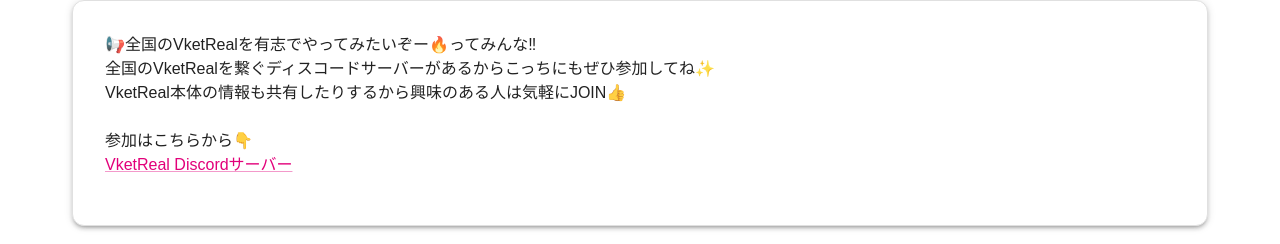
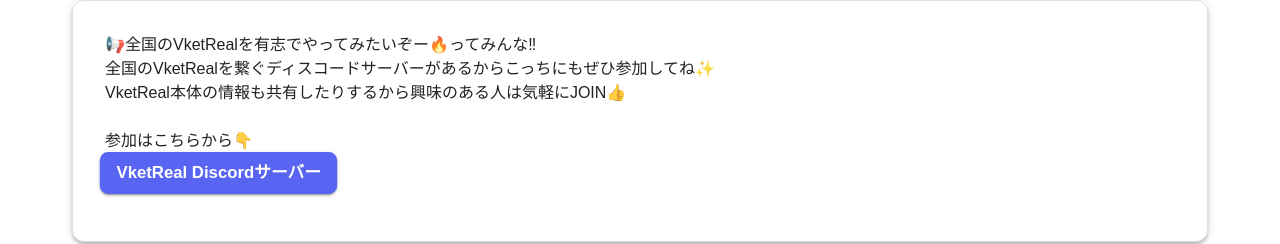
Before and after one commit to VKetDeveloper/vrit, a Next.js app: page /vrit/ in a window 1280 px wide. Shown: the part 944-1188 px from the top of the page. Built offline with nearby package versions, Linux system fonts and the light colour scheme.

Commit message:
Update Discord link and enhance button styling
Replaced the Discord server link with a new URL and switched from MuiLink to a styled Box component. Added custom styles and a 'boing' animation for improved visual appeal and interactivity.

```diff
--- a/src/app/components/vketreal_news.tsx
+++ b/src/app/components/vketreal_news.tsx
@@ -1,6 +1,7 @@
 'use client';
 import React from 'react';
-import { Box, Typography, Link as MuiLink } from '@mui/material';
+import { Box, Typography } from '@mui/material';
+
 
 
 
@@ -46,13 +47,44 @@
           VketReal本体の情報も共有したりするから興味のある人は気軽にJOIN👍<br />
           <br />
           参加はこちらから👇<br />
-          <MuiLink
-            href="https://x.com/VketReal/status/1950817761070125178"
+          <Box
+            component="a"
+            href="https://t.co/WAHjBJg6oA"
             rel="noopener noreferrer"
-            underline="always"
+            sx={{
+              display: 'inline-flex',
+              alignItems: 'center',
+              gap: 1,
+              px: 2,
+              py: 1,
+              borderRadius: 2,
+              background: '#5865F2',
+              color: '#fff',
+              fontWeight: 600,
+              textDecoration: 'none',
+              boxShadow: 2,
+              transition: 'transform 0.2s',
+              animation: 'boing 1.2s infinite',
+              '&:hover': {
+                background: '#4752C4',
+                textDecoration: 'none',
+                transform: 'scale(1.08)',
+              },
+            }}
           >
             VketReal Discordサーバー
-          </MuiLink>
+            <style>
+              {`
+                @keyframes boing {
+                  0%, 100% { transform: scale(1); }
+                  20% { transform: scale(1.08); }
+                  40% { transform: scale(0.97); }
+                  60% { transform: scale(1.05); }
+                  80% { transform: scale(0.98); }
+                }
+              `}
+            </style>
+          </Box>
         </Typography>
       </Box>
     </Box>
```
